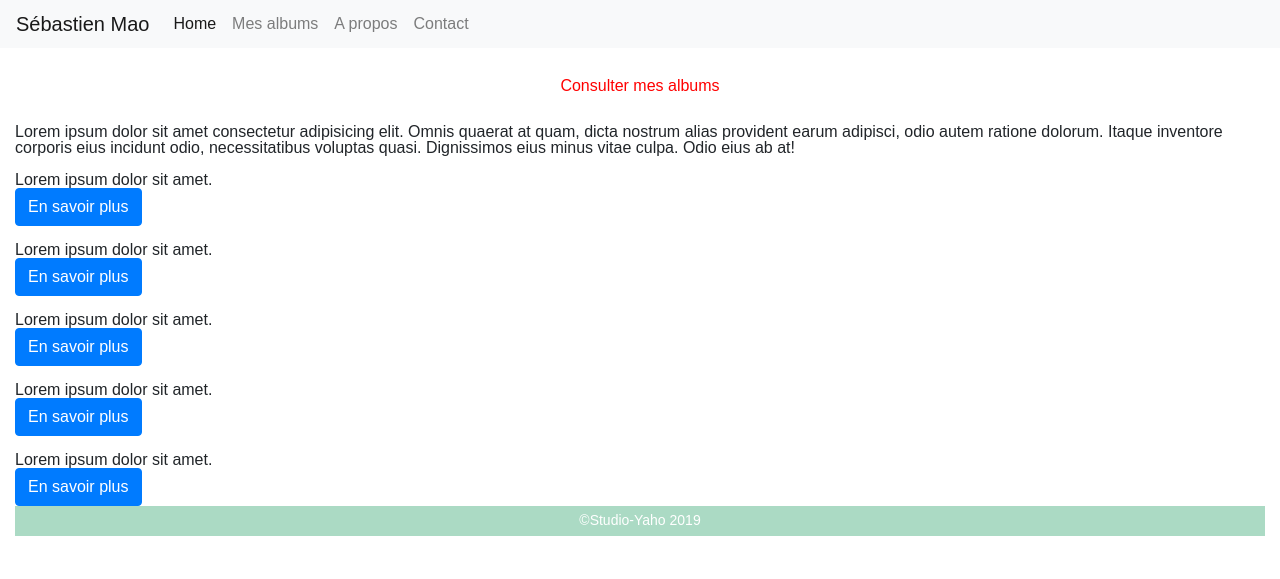
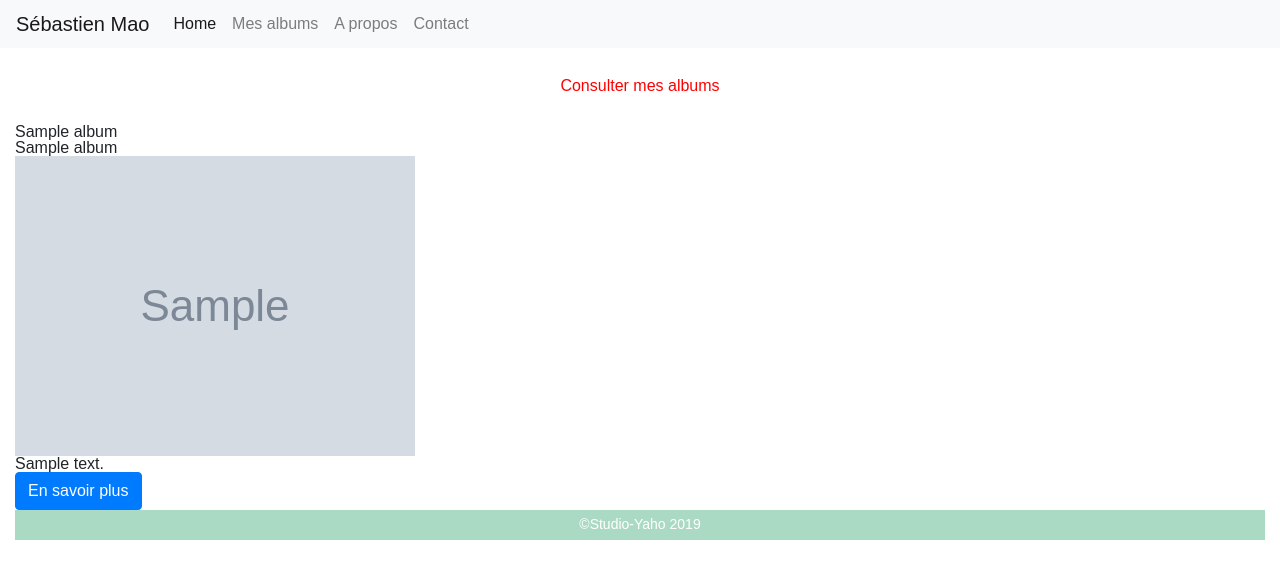
Before and after one commit to YohannJacob/siteSeb, a Symfony app: template templates/blog/mesalbums.html.twig in a window 1280 px wide. Shown: the top 579 px of the page. Run offline with Twig, Linux system fonts and the light colour scheme; the template is opened without the code that fills it: most values are stand-ins (such as "Sample title", 1, 10 or a date in 2020); grey boxes marked "Sample" are stand-in pictures; some libraries are stand-ins or nearby versions.

Commit message:
Récupération des premiers données

```diff
--- a/src/DataFixtures/AlbumsFixtures.php
+++ b/src/DataFixtures/AlbumsFixtures.php
@@ -20,7 +20,7 @@ class AlbumsFixtures extends Fixture
                         ->setCouleur("coloriste")
                         ->setDate(new \DateTime())
                         ->setContent("<p>Texte de présentation de l'album de quelques lignes.</p>")
-                        ->setCover("https://via.placeholder.com/375x309")
+                        ->setCover("https://via.placeholder.com/309x375")
                         ->setImage1("https://via.placeholder.com/568x378")
                         ->setImage2("https://via.placeholder.com/568x378");
             $manager->persist($album);
--- a/templates/blog/mesalbums.html.twig
+++ b/templates/blog/mesalbums.html.twig
@@ -1,41 +1,24 @@
 {% extends 'base.html.twig' %}
-{% block title %}Mes albums{% endblock %}
+{% block title %}Mes albums
+{% endblock %}
 
 {% block body %}
 
     <div class="div header">
         <h3 class="titre">Consulter mes albums</h3>
-        <p>Lorem ipsum dolor sit amet consectetur adipisicing elit. Omnis quaerat at quam, dicta nostrum alias provident earum adipisci, odio autem ratione dolorum. Itaque inventore corporis eius incidunt odio, necessitatibus voluptas quasi. Dignissimos eius minus vitae culpa. Odio eius ab at!</p>
-    </div>
-    <div class="album">
-        <img alt="" class="mini" src="https://via.placeholder.com/250">
-        <p>Lorem ipsum dolor sit amet.</p>
-        <a class="btn btn-primary" href="{{ path('album') }}">En savoir plus</a>
-
     </div>
 
-    <div class="album">
-        <img alt="" class="mini" src="https://via.placeholder.com/250">
-        <p>Lorem ipsum dolor sit amet.</p>
-        <a class="btn btn-primary" href="{{ path('album') }}">En savoir plus</a>
-    </div>
+    {% for album in albums %}
+        <div class="album">
+            <h3>{{ album.title }}</h3>
+            <p>{{ album.Subtitle }}</p>
+            <img alt="" class="mini" src="{{ album.cover }}">
+            <p>{{ album.content | raw}}</p>
 
-    <div class="album">
-        <img alt="" class="mini" src="https://via.placeholder.com/250">
-        <p>Lorem ipsum dolor sit amet.</p>
-        <a class="btn btn-primary" href="{{ path('album') }}">En savoir plus</a>
-    </div>
+            <a class="btn btn-primary" href="{{ path('album') }}">En savoir plus</a>
 
-    <div class="album">
-        <img alt="" class="mini" src="https://via.placeholder.com/250">
-        <p>Lorem ipsum dolor sit amet.</p>
-        <a class="btn btn-primary" href="{{ path('album') }}">En savoir plus</a>
-    </div>
+        </div>
+    {% endfor %}
 
-    <div class="album">
-        <img alt="" class="mini" src="https://via.placeholder.com/250">
-        <p>Lorem ipsum dolor sit amet.</p>
-        <a class="btn btn-primary" href="{{ path('album') }}">En savoir plus</a>
-    </div>
 
 {% endblock %}
```
Also changed, not shown: src/Controller/BlogController.php (+8 -1 lines), src/DataFixtures/NewsFixture.php (added, +24 -0 lines), src/Entity/News.php (added, +91 -0 lines), src/Migrations/Version20190805085932.php (added, +35 -0 lines), src/Repository/NewsRepository.php (added, +50 -0 lines), templates/blog/album.html.twig (+11 -2 lines).
